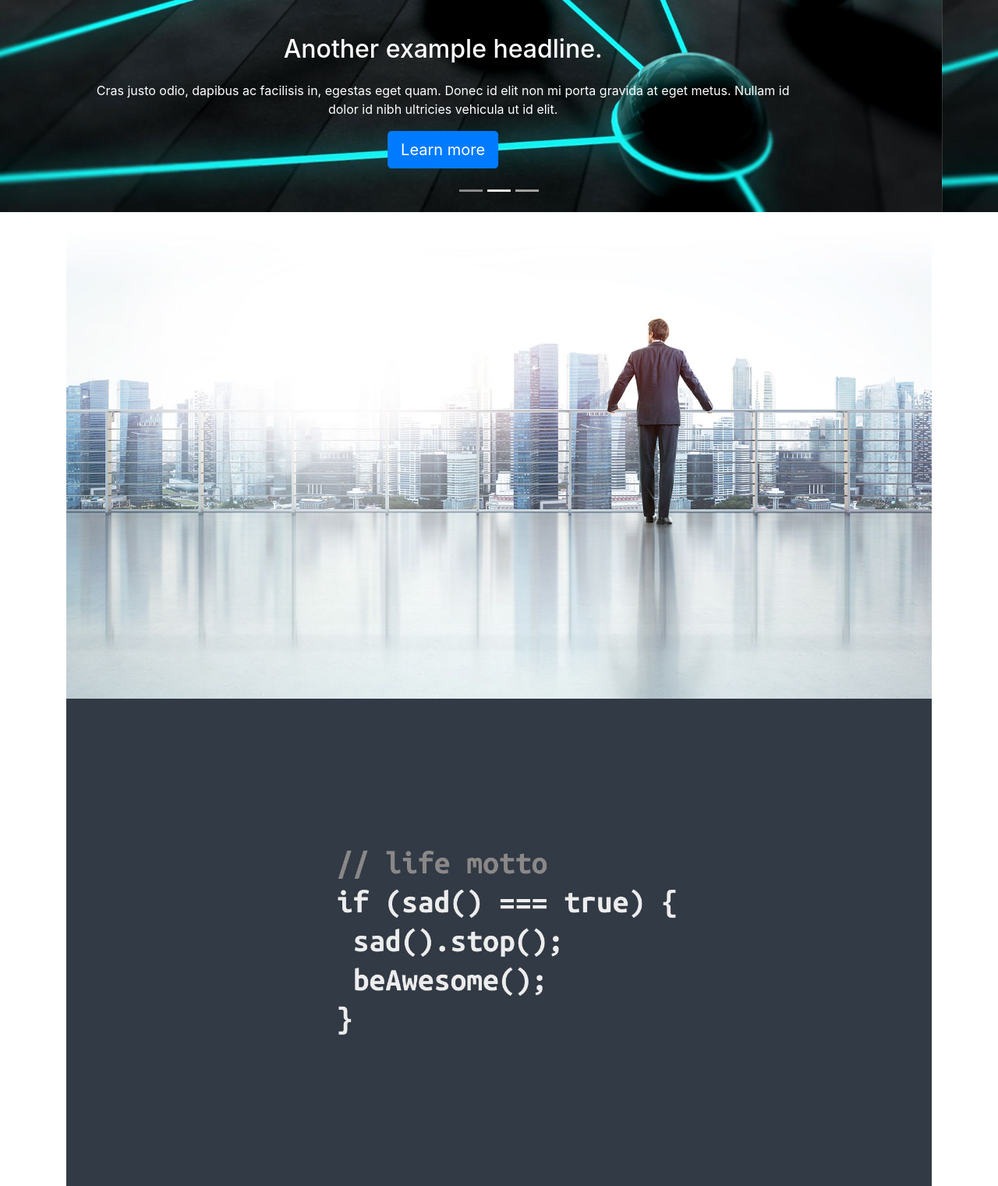
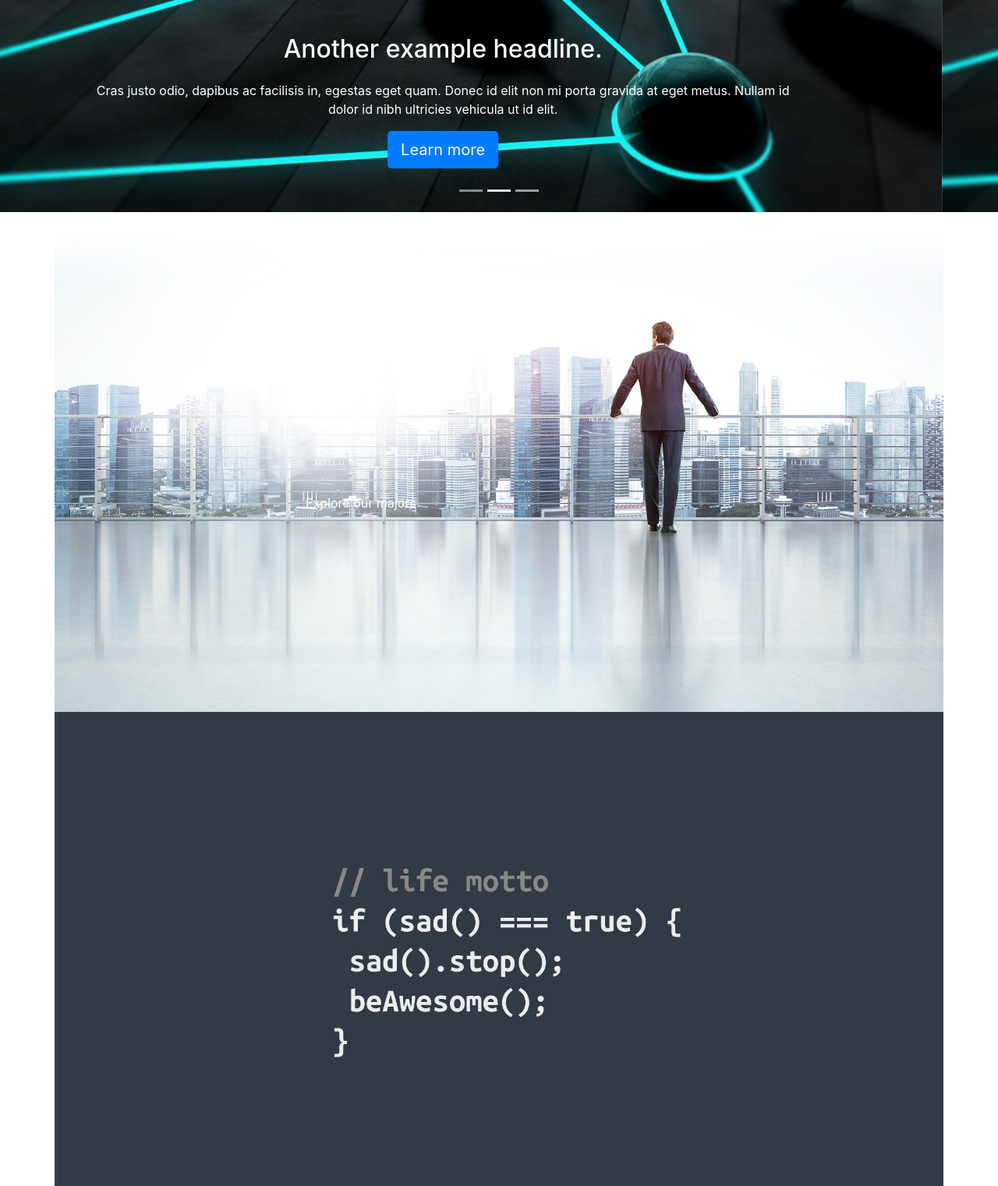
Before and after one commit to GeminiProject/GeminiProject.github.io, a plain HTML site: page index.html in a window 1280 px wide. Shown: the part 528-2049 px from the top of the page at 78% size. Drawn offline with nearby package versions, Linux system fonts and the light colour scheme.

Commit message:
Update index.html

```diff
--- a/index.html
+++ b/index.html
@@ -99,7 +99,7 @@
 
       <div class="row featurette">
         <div >
-          <div class="container">
+          <div class="contain">
             <div class="hero-text">
               <p>Explore our majors</p>
             </div>
@@ -116,7 +116,7 @@
 
         <div class="row featurette">
           <div >
-            <div class="container">
+            <div class="contain">
               <img src="placehold.jpg" alt="Avatar" class="image">
               <div class="overlay">
                 <div class="text"><h2 class="featurette-heading">First featurette heading. <span class="text-muted">It’ll blow your mind.</span></h2>
@@ -131,7 +131,7 @@
       <div class="row featurette">
         <div >
           <div >
-            <div class="container">
+            <div class="contain">
               <img src="placehold2.jpg" alt="Avatar" class="image">
               <div class="overlay">
                 <div class="text"><h2 class="featurette-heading">First featurette heading. <span class="text-muted">It’ll blow your mind.</span></h2>
```
